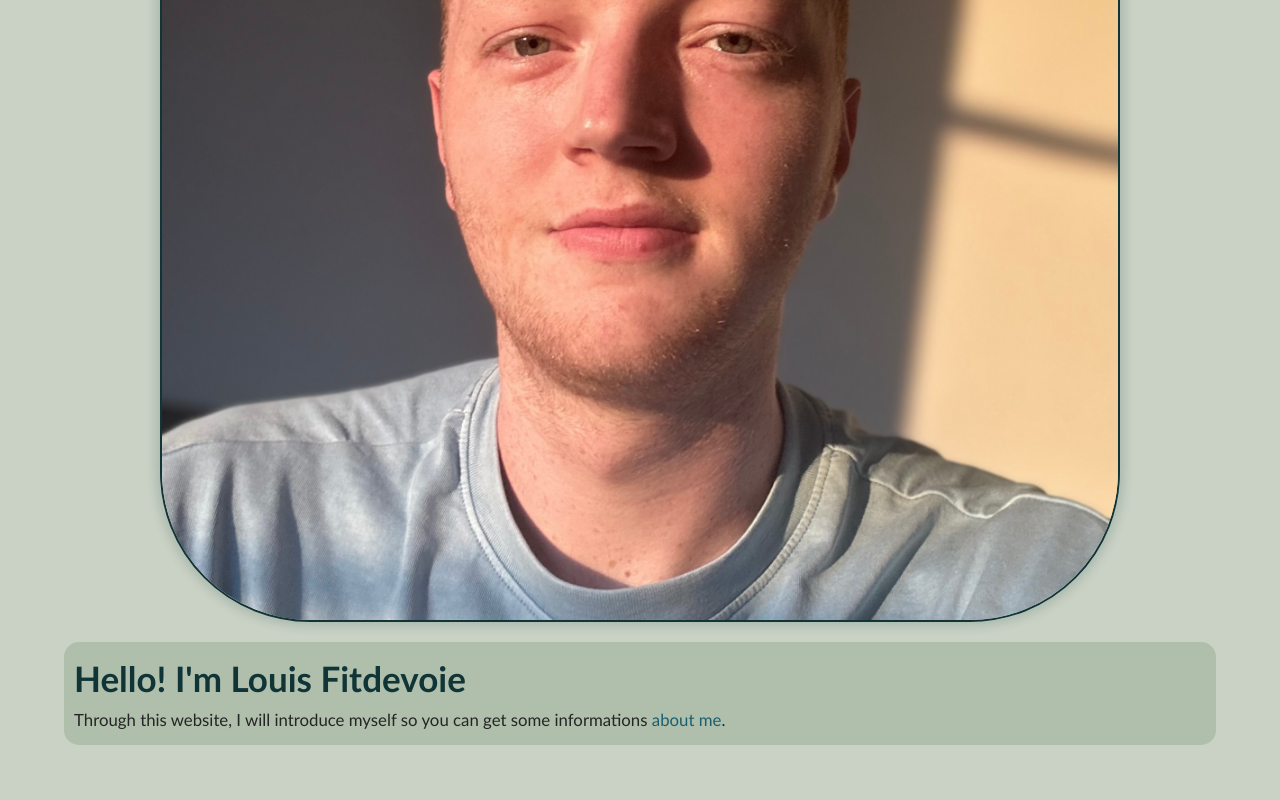
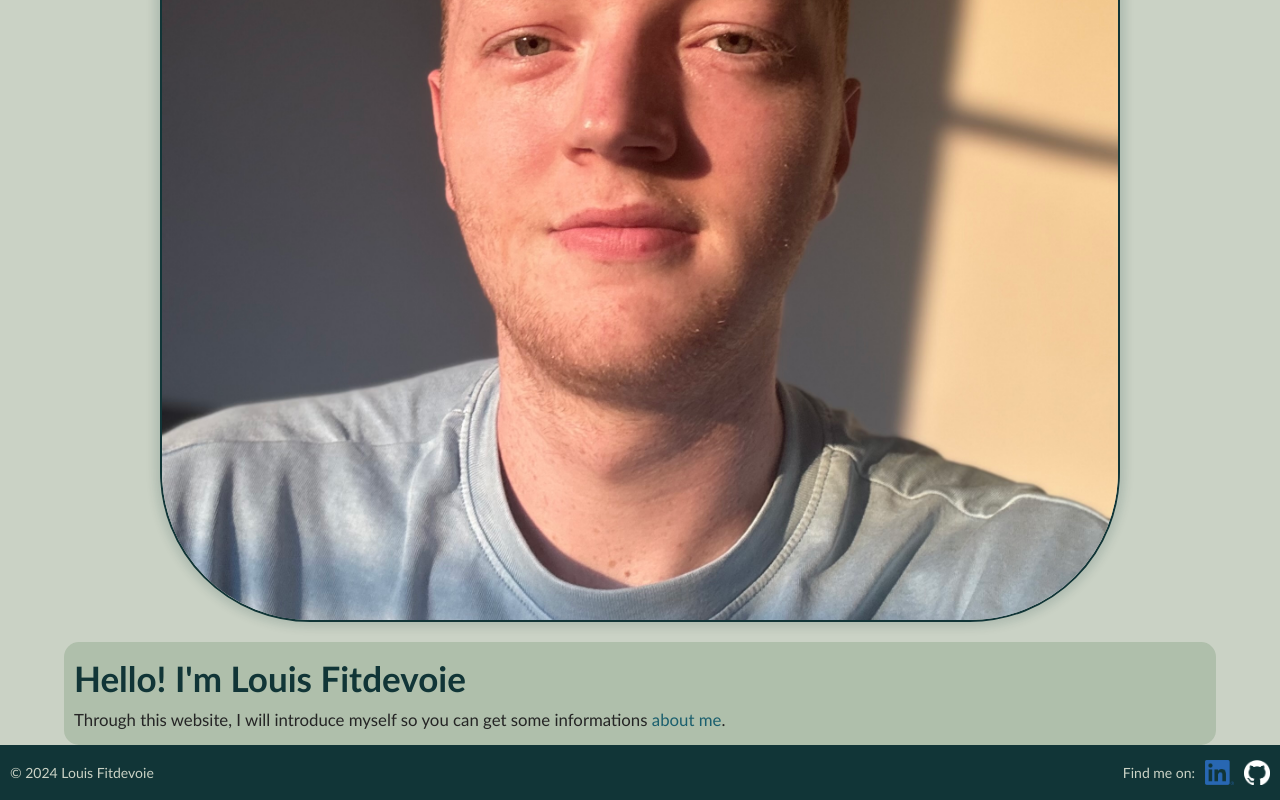
Before and after one commit to LouisFitdevoie/LouisFitdevoie.github.io, a plain HTML site: page index.html in a window 1280 px wide. Shown: the part 535-1335 px from the top of the page. Before the commit the page ends 1280 px from the top, so only its background shows below. Drawn offline with Linux system fonts and the light colour scheme.

Commit message:
Footer now implemented

```diff
--- a/index.html
+++ b/index.html
@@ -21,6 +21,11 @@
         <p>Through this website, I will introduce myself so you can get some informations <a href="">about me</a>.</p>
       </div>
     </section>
-    <footer></footer>
+    <footer>
+      <p>© 2024 Louis Fitdevoie</p>
+      <p>Find me on: </p>
+      <a href="https://www.linkedin.com/in/louis-fitdevoie" class="socialMediaBtn"><img src="./images/linkedin-logo.png" alt="Logo of LinkedIn"></a>
+      <a href="https://github.com/LouisFitdevoie" class="socialMediaBtn"><img src="./images/github-logo.png" alt="Logo of Github"></a>
+    </footer>
   </body>
 </html>
--- a/styles.css
+++ b/styles.css
@@ -9,6 +9,9 @@ body {
   font-size: 14px;
   font-family: "Calibri", "Arial", sans-serif;
   color: #252525;
+  display: flex;
+  flex-direction: column;
+  min-height: 100vh;
 }
 
 a {
@@ -119,6 +122,34 @@ nav {
   margin-top: 10px;
 }
 
+footer {
+  display: flex;
+  flex-direction: row;
+  align-items: center;
+  justify-content: center;
+  margin-top: auto;
+  padding: 15px 10px;
+  background-color: #113537;
+  color: #cad2c5;
+}
+
+footer p:first-child {
+  margin-right: auto;
+}
+
+.socialMediaBtn {
+  display: flex;
+  flex-direction: row;
+  align-items: center;
+  justify-content: center;
+}
+
+.socialMediaBtn img {
+  height: 25px;
+  width: auto;
+  margin-left: 10px;
+}
+
 /* Tablet Styles */
 @media only screen and (min-width: 401px) and (max-width: 960px) {
 }
```
Also changed, not shown: images/github-logo.png (added), images/linkedin-logo.png (added).
